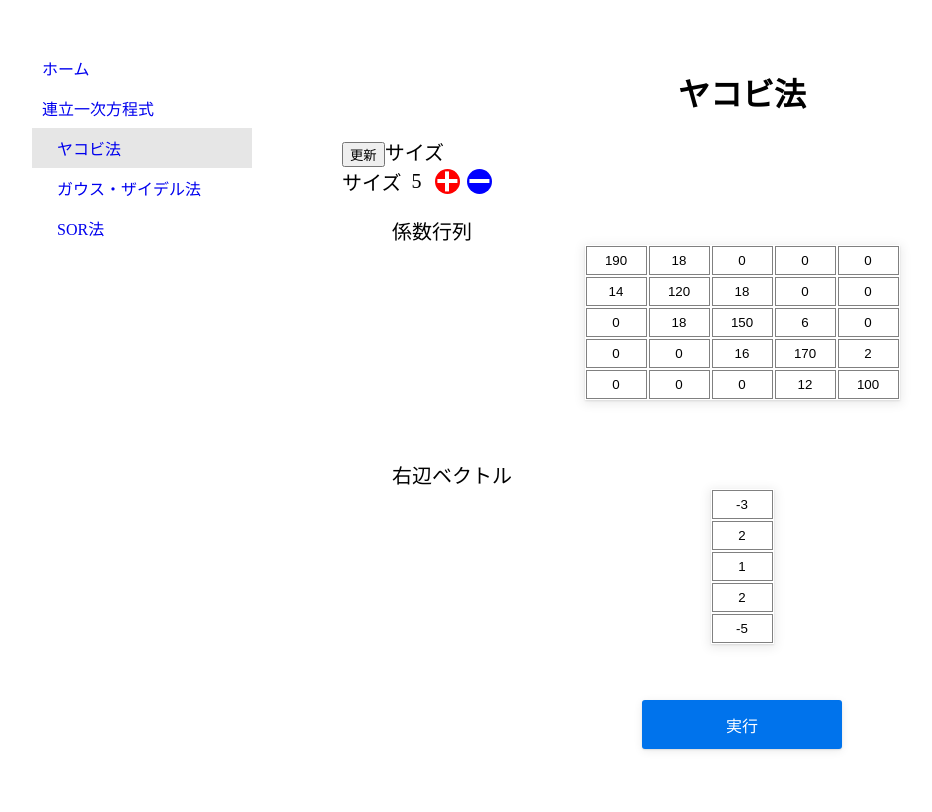
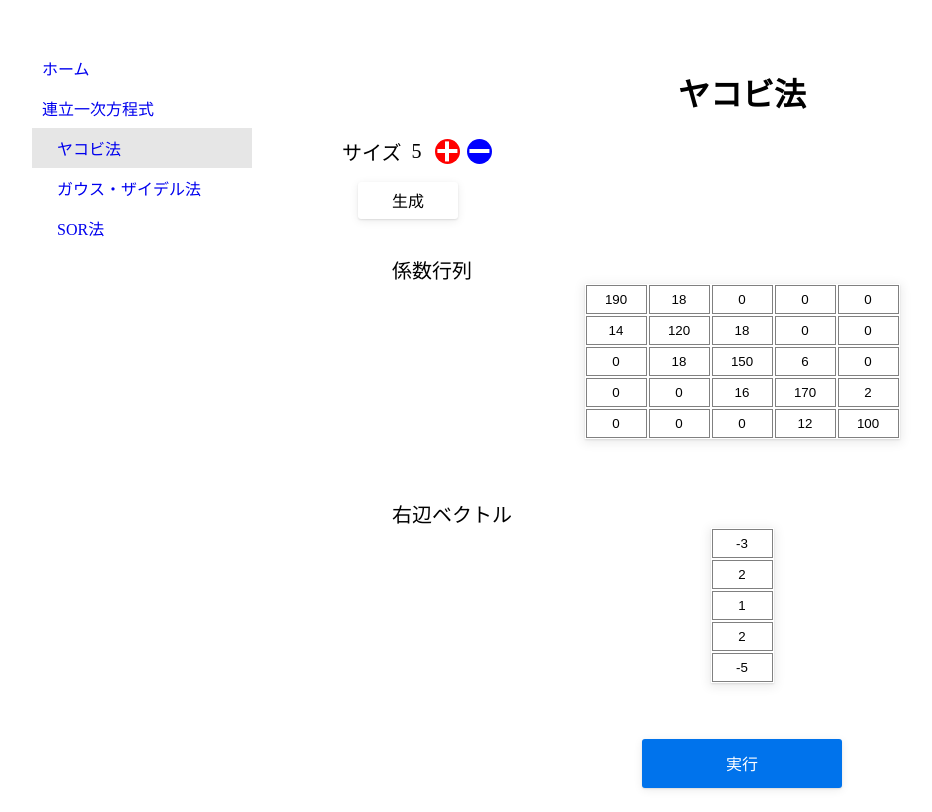
Before and after one commit to tarao1006/numerical-calculation, a React app: page /linear_equation/jacobi_method in a window 1280 px wide. Shown: the whole page, without its empty margins (8-940 px from the left). Built offline with nearby package versions, Linux system fonts and the light colour scheme.

Commit message:
Change button design

```diff
--- a/frontend/src/components/matrixcontainer.jsx
+++ b/frontend/src/components/matrixcontainer.jsx
@@ -41,14 +41,16 @@ const MatrixContainer = ({ title, execute, result, status, executed, setStatus,
       <Title>
         { title }
       </Title>
-      <button onClick={ handleUpdateClick } >
-        更新
-      </button>
-      <Label>サイズ</Label>
       <MatrixSize
         setStatus={ setStatus }
         setExecuted={ setExecuted }
       />
+
+      <ButtonWrapper>
+        <GenerateButton onClick={ handleUpdateClick } >
+          生成
+        </GenerateButton>
+      </ButtonWrapper>
 
       <Container>
         <MatrixWrapper>
@@ -94,6 +96,26 @@ const Container = styled.div`
   justify-content: center;
 `
 
+const GenerateButton = styled.button`
+  width: 100px;
+  color: black;
+  font-size: 1em;
+  margin: 1em;
+  padding: 0.4em 1em;
+  border: none;
+  border-radius: 3px;
+  box-shadow: 0px 1px 2px 0px rgba(0, 0, 0, 0.1), 0px 2px 10px 0px rgba(0, 0, 0, 0.08);
+  transition: all 0.25s ease 0s;
+  background: white;
+  cursor: pointer;
+  outline: none;
+  appearance: none;
+
+   &:hover {
+    background: lightgray;
+  }
+`
+
 const Label = styled.label`
   font-size: 20px;
 `
```
